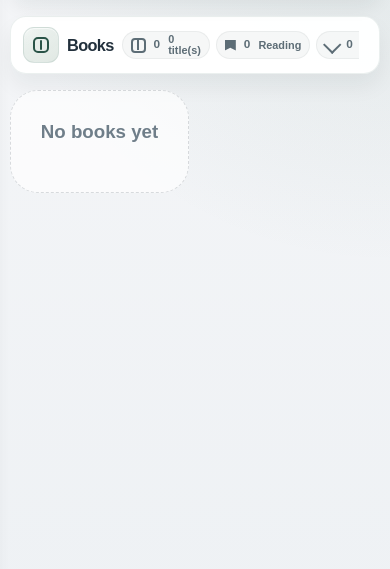
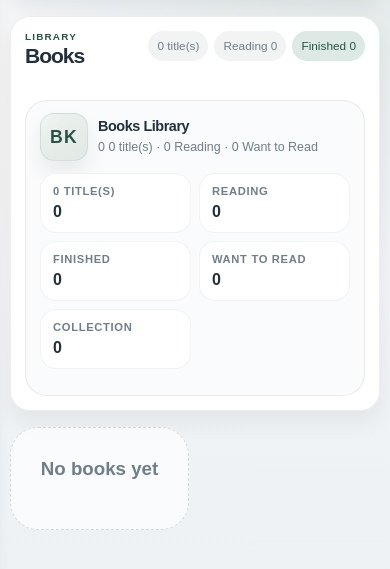
Before and after one commit to ZhehuaZhu/moments-library, a Flask app: page /books in a window 390 px wide. Shown: the part 144-713 px from the top of the page. Run offline with Flask 3, Linux system fonts and the light colour scheme; data that the repository does not hold is empty; some libraries are stand-ins or nearby versions.

Commit message:
界面优化

```diff
--- a/app/static/css/modules/library.css
+++ b/app/static/css/modules/library.css
@@ -60,158 +60,188 @@
     box-shadow: 0 12px 22px rgba(21, 33, 42, 0.06);
 }
 
-.bookshelf-toolbar {
+.bookshelf-header-bar {
     width: 100%;
     min-width: 0;
-    display: grid;
-    grid-template-columns: minmax(0, 1fr) auto auto;
-    align-items: center;
+    display: flex;
+    align-items: center;
+    justify-content: space-between;
     gap: 14px;
 }
 
-.bookshelf-toolbar__title {
+.bookshelf-header-bar__title {
     min-width: 0;
-    display: grid;
-    grid-template-columns: 44px minmax(0, 1fr);
-    gap: 12px;
-    align-items: center;
-}
-
-.bookshelf-toolbar__icon {
-    width: 44px;
-    height: 44px;
-    display: inline-grid;
-    place-items: center;
+}
+
+.bookshelf-header-bar__title .eyebrow {
+    margin-bottom: 4px;
+}
+
+.bookshelf-header-bar__title h1 {
+    margin: 0;
+    font-size: clamp(1.7rem, 2vw, 2.4rem);
+    letter-spacing: -0.05em;
+}
+
+.bookshelf-header-bar__meta {
+    display: flex;
+    align-items: center;
+    justify-content: flex-end;
+    gap: 10px;
+    flex-wrap: wrap;
+}
+
+.bookshelf-header-bar__add {
+    width: 42px;
+    min-height: 42px;
+    padding: 0;
+    border-radius: 15px;
+    font-size: 1.6rem;
+    line-height: 1;
+    box-shadow: none;
+}
+
+.bookshelf-overview {
+    margin-top: 14px;
+    border: 1px solid rgba(34, 48, 60, 0.08);
+    border-radius: 24px;
+    background: rgba(248, 250, 251, 0.72);
+    overflow: hidden;
+}
+
+.bookshelf-overview summary {
+    list-style: none;
+    cursor: pointer;
+}
+
+.bookshelf-overview summary::-webkit-details-marker {
+    display: none;
+}
+
+.bookshelf-overview__summary {
+    display: grid;
+    grid-template-columns: 64px minmax(0, 1fr) auto;
+    gap: 14px;
+    align-items: center;
+    padding: 14px 16px;
+}
+
+.bookshelf-overview__thumb {
+    width: 64px;
+    height: 64px;
+    overflow: hidden;
+    border-radius: 18px;
     border: 1px solid rgba(63, 111, 100, 0.12);
-    border-radius: 14px;
     background:
         radial-gradient(circle at top left, rgba(255, 255, 255, 0.28), transparent 36%),
         linear-gradient(145deg, rgba(236, 242, 239, 0.98), rgba(224, 232, 227, 0.96));
+    box-shadow: 0 12px 20px rgba(21, 33, 42, 0.08);
+}
+
+.bookshelf-overview__thumb img,
+.bookshelf-overview__thumb-fallback {
+    width: 100%;
+    height: 100%;
+    display: grid;
+    place-items: center;
+}
+
+.bookshelf-overview__thumb img {
+    object-fit: cover;
+}
+
+.bookshelf-overview__thumb-fallback {
     color: var(--accent-strong);
-    box-shadow: inset 0 1px 0 rgba(255, 255, 255, 0.6);
-}
-
-.bookshelf-toolbar__icon .nav-link__glyph {
-    width: 18px;
-    height: 18px;
-}
-
-.bookshelf-toolbar__copy {
+    font-size: 1.1rem;
+    font-weight: 800;
+    letter-spacing: 0.08em;
+}
+
+.bookshelf-overview__copy {
     min-width: 0;
-}
-
-.bookshelf-toolbar__copy .eyebrow {
-    margin-bottom: 2px;
-    font-size: 0.66rem;
-    letter-spacing: 0.12em;
-}
-
-.bookshelf-toolbar__copy h1 {
-    margin: 0;
-    font-size: clamp(1.08rem, 1rem + 0.7vw, 1.42rem);
-    letter-spacing: -0.04em;
-}
-
-.bookshelf-toolbar__stats {
-    min-width: 0;
-    display: flex;
-    flex-wrap: wrap;
+    display: grid;
+    gap: 4px;
+}
+
+.bookshelf-overview__copy strong {
+    overflow: hidden;
+    text-overflow: ellipsis;
+    white-space: nowrap;
+    font-size: 0.98rem;
+    letter-spacing: -0.03em;
+}
+
+.bookshelf-overview__copy span {
+    color: var(--muted);
+    font-size: 0.88rem;
+    line-height: 1.5;
+}
+
+.bookshelf-overview__toggle {
+    display: inline-flex;
+    align-items: center;
     justify-content: center;
-    gap: 8px;
-}
-
-.stat-chip--bookshelf {
     min-height: 34px;
-    padding: 0 11px;
+    padding: 0 12px;
     border: 1px solid rgba(34, 48, 60, 0.06);
-    background: rgba(34, 48, 60, 0.04);
-    color: #5d6d76;
-}
-
-.stat-chip--bookshelf::before {
-    content: "";
-    width: 14px;
-    height: 14px;
-    display: inline-block;
-    flex-shrink: 0;
-}
-
-.stat-chip--books-total::before {
-    border: 2px solid currentColor;
-    border-radius: 4px;
-    background: linear-gradient(currentColor, currentColor) center / 2px 10px no-repeat;
-}
-
-.stat-chip--books-reading::before {
-    background: currentColor;
-    clip-path: polygon(0 0, 100% 0, 100% 100%, 50% 76%, 0 100%);
-}
-
-.stat-chip--books-finished::before {
-    width: 7px;
-    height: 12px;
-    border-right: 2px solid currentColor;
-    border-bottom: 2px solid currentColor;
-    transform: rotate(45deg) translateY(-1px);
-    transform-origin: center;
-}
-
-.bookshelf-toolbar__chip-value {
-    font-size: 0.84rem;
-    font-weight: 800;
-    line-height: 1;
-}
-
-.bookshelf-toolbar__chip-label {
+    border-radius: 999px;
+    background: rgba(255, 255, 255, 0.84);
+    color: var(--accent-strong);
+    font-size: 0.8rem;
+    font-weight: 700;
+    white-space: nowrap;
+}
+
+.bookshelf-overview__panel {
+    display: grid;
+    gap: 14px;
+    padding: 0 16px 16px;
+}
+
+.bookshelf-overview__stats {
+    display: grid;
+    grid-template-columns: repeat(auto-fit, minmax(110px, 1fr));
+    gap: 10px;
+}
+
+.bookshelf-overview__stat {
+    display: grid;
+    gap: 6px;
+    padding: 12px 14px;
+    border: 1px solid rgba(34, 48, 60, 0.06);
+    border-radius: 18px;
+    background: rgba(255, 255, 255, 0.84);
+}
+
+.bookshelf-overview__stat span {
+    color: var(--muted);
     font-size: 0.76rem;
     font-weight: 700;
-    line-height: 1;
-}
-
-.bookshelf-toolbar__actions {
-    display: inline-flex;
+    letter-spacing: 0.06em;
+    text-transform: uppercase;
+}
+
+.bookshelf-overview__stat strong {
+    font-size: 1.12rem;
+    letter-spacing: -0.03em;
+}
+
+.bookshelf-overview__insights {
+    display: grid;
     gap: 8px;
-    align-items: center;
-    flex-shrink: 0;
-}
-
-.bookshelf-toolbar__action {
-    position: relative;
-    display: inline-flex;
-    align-items: center;
-    gap: 7px;
-    min-height: 34px;
-    padding: 0 11px;
-    border-radius: 999px;
-    box-shadow: none;
-}
-
-.bookshelf-toolbar__action::before {
-    content: "";
-    width: 15px;
-    height: 15px;
-    display: inline-block;
-    flex-shrink: 0;
-}
-
-.bookshelf-toolbar__action--collection::before {
-    border: 2px solid currentColor;
-    border-radius: 4px;
-    background:
-        linear-gradient(currentColor, currentColor) 2px 1px / 6px 2px no-repeat,
-        linear-gradient(currentColor, currentColor) center / 100% 2px no-repeat;
-}
-
-.bookshelf-toolbar__action--add::before {
-    background:
-        linear-gradient(currentColor, currentColor) center / 13px 2px no-repeat,
-        linear-gradient(currentColor, currentColor) center / 2px 13px no-repeat;
-}
-
-.bookshelf-toolbar__action-label {
-    font-size: 0.76rem;
-    font-weight: 700;
-    line-height: 1;
+}
+
+.bookshelf-overview__insights p {
+    margin: 0;
+    padding: 12px 14px;
+    border-radius: 18px;
+    background: rgba(255, 255, 255, 0.74);
+    color: var(--muted);
+    line-height: 1.55;
+}
+
+.bookshelf-overview__insights strong {
+    color: var(--text);
 }
 
 
--- a/app/static/css/modules/responsive.css
+++ b/app/static/css/modules/responsive.css
@@ -247,84 +247,101 @@
     }
 
     .app-body.books-page .page-header--bookshelf {
+        padding: 16px;
+        border-radius: 24px;
+    }
+
+    .app-body.books-page .bookshelf-header-bar {
+        align-items: flex-start;
+        gap: 12px;
+    }
+
+    .app-body.books-page .bookshelf-header-bar__title .eyebrow {
+        margin-bottom: 2px;
+        font-size: 0.62rem;
+        letter-spacing: 0.12em;
+    }
+
+    .app-body.books-page .bookshelf-header-bar__title h1 {
+        font-size: 1.46rem;
+    }
+
+    .app-body.books-page .bookshelf-header-bar__meta {
+        justify-content: flex-end;
+        gap: 8px;
+    }
+
+    .app-body.books-page .bookshelf-header-bar__meta .stat-chip {
+        min-height: 32px;
+        padding-inline: 10px;
+        font-size: 0.78rem;
+    }
+
+    .app-body.books-page .bookshelf-header-bar__add {
+        width: 38px;
+        min-height: 38px;
+        border-radius: 13px;
+        font-size: 1.35rem;
+    }
+
+    .app-body.books-page .bookshelf-overview {
+        margin-top: 12px;
+        border-radius: 22px;
+    }
+
+    .app-body.books-page .bookshelf-overview__summary {
+        grid-template-columns: 54px minmax(0, 1fr) auto;
+        gap: 12px;
         padding: 12px 14px;
-        border-radius: 22px;
-    }
-
-    .app-body.books-page .bookshelf-toolbar__title {
-        grid-template-columns: 40px minmax(0, 1fr);
-        gap: 10px;
-        flex-shrink: 0;
-    }
-
-    .app-body.books-page .bookshelf-toolbar__icon {
-        width: 40px;
-        height: 40px;
-        border-radius: 12px;
-    }
-
-    .app-body.books-page .bookshelf-toolbar__icon .nav-link__glyph {
-        width: 16px;
-        height: 16px;
-    }
-
-    .app-body.books-page .bookshelf-toolbar {
-        grid-template-columns: auto minmax(0, 1fr) auto;
-        gap: 10px;
-        align-items: center;
-    }
-
-    .app-body.books-page .bookshelf-toolbar__copy .eyebrow {
-        display: none;
-    }
-
-    .app-body.books-page .bookshelf-toolbar__copy h1 {
-        font-size: 1.16rem;
-    }
-
-    .app-body.books-page .bookshelf-toolbar__stats {
-        min-width: 0;
-        flex-wrap: nowrap;
-        justify-content: flex-start;
+    }
+
+    .app-body.books-page .bookshelf-overview__thumb {
+        width: 54px;
+        height: 54px;
+        border-radius: 16px;
+    }
+
+    .app-body.books-page .bookshelf-overview__copy strong {
+        font-size: 0.94rem;
+    }
+
+    .app-body.books-page .bookshelf-overview__copy span {
+        font-size: 0.82rem;
+    }
+
+    .app-body.books-page .bookshelf-overview__toggle {
+        min-height: 32px;
+        padding: 0 10px;
+        font-size: 0.76rem;
+    }
+
+    .app-body.books-page .bookshelf-overview__panel {
+        gap: 12px;
+        padding: 0 14px 14px;
+    }
+
+    .app-body.books-page .bookshelf-overview__stats {
+        grid-template-columns: repeat(2, minmax(0, 1fr));
         gap: 8px;
-        overflow-x: auto;
-        scrollbar-width: none;
-    }
-
-    .app-body.books-page .bookshelf-toolbar__stats::-webkit-scrollbar {
-        display: none;
-    }
-
-    .app-body.books-page .stat-chip--bookshelf {
-        min-height: 30px;
-        padding: 0 9px;
-    }
-
-    .app-body.books-page .bookshelf-toolbar__chip-value {
-        font-size: 0.78rem;
-    }
-
-    .app-body.books-page .bookshelf-toolbar__chip-label {
-        font-size: 0.72rem;
-    }
-
-    .app-body.books-page .bookshelf-toolbar__action {
-        width: 34px;
-        min-height: 34px;
-        padding: 0;
-        border-radius: 12px;
-        font-size: 0;
-        box-shadow: none;
-        flex-shrink: 0;
-    }
-
-    .app-body.books-page .bookshelf-toolbar__action::before {
-        width: 14px;
-        height: 14px;
-    }
-
-    .app-body.books-page .bookshelf-toolbar__action-label {
-        display: none;
+    }
+
+    .app-body.books-page .bookshelf-overview__stat {
+        padding: 11px 12px;
+        border-radius: 16px;
+    }
+
+    .app-body.books-page .bookshelf-overview__stat span {
+        font-size: 0.7rem;
+    }
+
+    .app-body.books-page .bookshelf-overview__stat strong {
+        font-size: 1rem;
+    }
+
+    .app-body.books-page .bookshelf-overview__insights p {
+        padding: 11px 12px;
+        border-radius: 16px;
+        font-size: 0.82rem;
     }
 
     .sidebar {
@@ -1475,57 +1492,65 @@
 }
 
 @media (max-width: 480px) {
-    .app-body.books-page .bookshelf-toolbar__action {
-        width: 32px;
-        height: 32px;
-        min-height: 32px;
-        border-radius: 11px;
-    }
-
     .app-body.books-page .page-header--bookshelf {
-        padding: 10px 12px;
-        border-radius: 16px;
-    }
-
-    .app-body.books-page .bookshelf-toolbar__title {
-        grid-template-columns: 36px minmax(0, 1fr);
-        gap: 8px;
-    }
-
-    .app-body.books-page .bookshelf-toolbar__icon {
-        width: 36px;
-        height: 36px;
-        border-radius: 11px;
-    }
-
-    .app-body.books-page .bookshelf-toolbar {
-        gap: 8px;
-    }
-
-    .app-body.books-page .bookshelf-toolbar__copy h1 {
-        font-size: 1.02rem;
-    }
-
-    .app-body.books-page .bookshelf-toolbar__stats {
+        padding: 14px;
+        border-radius: 20px;
+    }
+
+    .app-body.books-page .bookshelf-header-bar {
+        gap: 10px;
+    }
+
+    .app-body.books-page .bookshelf-header-bar__title h1 {
+        font-size: 1.32rem;
+    }
+
+    .app-body.books-page .bookshelf-header-bar__meta {
         gap: 6px;
     }
 
-    .app-body.books-page .stat-chip--bookshelf {
-        min-height: 28px;
-        padding: 0 8px;
-    }
-
-    .app-body.books-page .stat-chip--bookshelf::before {
-        width: 11px;
-        height: 11px;
-    }
-
-    .app-body.books-page .bookshelf-toolbar__chip-value {
+    .app-body.books-page .bookshelf-header-bar__meta .stat-chip {
+        min-height: 30px;
+        padding-inline: 9px;
         font-size: 0.74rem;
     }
 
-    .app-body.books-page .bookshelf-toolbar__chip-label {
-        font-size: 0.68rem;
+    .app-body.books-page .bookshelf-header-bar__add {
+        width: 34px;
+        min-height: 34px;
+        border-radius: 12px;
+        font-size: 1.2rem;
+    }
+
+    .app-body.books-page .bookshelf-overview__summary {
+        grid-template-columns: 48px minmax(0, 1fr);
+        gap: 10px;
+    }
+
+    .app-body.books-page .bookshelf-overview__thumb {
+        width: 48px;
+        height: 48px;
+        border-radius: 14px;
+    }
+
+    .app-body.books-page .bookshelf-overview__toggle {
+        display: none;
+    }
+
+    .app-body.books-page .bookshelf-overview__copy strong {
+        font-size: 0.9rem;
+    }
+
+    .app-body.books-page .bookshelf-overview__copy span {
+        font-size: 0.78rem;
+    }
+
+    .app-body.books-page .bookshelf-overview__stats {
+        grid-template-columns: 1fr 1fr;
+    }
+
+    .app-body.books-page .bookshelf-overview__insights p {
+        font-size: 0.78rem;
     }
 }
 
--- a/app/templates/books.html
+++ b/app/templates/books.html
@@ -3,59 +3,99 @@
 
 {% block content %}
 <section class="page-header page-header--shelf page-header--bookshelf">
-    <div class="bookshelf-toolbar">
-        <div class="bookshelf-toolbar__title">
-            <span class="bookshelf-toolbar__icon" aria-hidden="true">
-                <span class="nav-link__glyph nav-link__glyph--books"></span>
-            </span>
-            <div class="bookshelf-toolbar__copy">
-                <p class="eyebrow">{{ t('common.library') }}</p>
-                <h1>{{ module_labels.books }}</h1>
-            </div>
+    <div class="bookshelf-header-bar">
+        <div class="bookshelf-header-bar__title">
+            <p class="eyebrow">{{ t('common.library') }}</p>
+            <h1>{{ module_labels.books }}</h1>
         </div>
-
-        <div class="bookshelf-toolbar__stats">
-            <span class="stat-chip stat-chip--bookshelf stat-chip--books-total" aria-label="{{ t('counts.titles', count=result_count) }}">
-                <span class="bookshelf-toolbar__chip-value">{{ result_count }}</span>
-                <span class="bookshelf-toolbar__chip-label">{{ t('counts.titles', count=result_count) }}</span>
-            </span>
-            <span class="stat-chip stat-chip--bookshelf stat-chip--books-reading" aria-label="{{ t('book_status.reading') }} {{ reading_count }}">
-                <span class="bookshelf-toolbar__chip-value">{{ reading_count }}</span>
-                <span class="bookshelf-toolbar__chip-label">{{ t('book_status.reading') }}</span>
-            </span>
-            <span class="stat-chip stat-chip--accent stat-chip--bookshelf stat-chip--books-finished" aria-label="{{ t('book_status.finished') }} {{ finished_count }}">
-                <span class="bookshelf-toolbar__chip-value">{{ finished_count }}</span>
-                <span class="bookshelf-toolbar__chip-label">{{ t('book_status.finished') }}</span>
-            </span>
-        </div>
-
-        {% if can_manage %}
-            <div class="bookshelf-toolbar__actions">
+        <div class="bookshelf-header-bar__meta">
+            <span class="stat-chip">{{ t('counts.titles', count=result_count) }}</span>
+            <span class="stat-chip">{{ t('book_status.reading') }} {{ reading_count }}</span>
+            <span class="stat-chip stat-chip--accent">{{ t('book_status.finished') }} {{ finished_count }}</span>
+            {% if can_manage %}
                 <button
                     type="button"
-                    class="button button--subtle button--compact bookshelf-toolbar__action bookshelf-toolbar__action--collection"
-                    data-open-folder-panel="create"
-                    aria-haspopup="dialog"
-                    aria-controls="folder-create-panel"
-                    aria-expanded="false"
-                    aria-label="{{ t('books.new_collection') }}"
-                >
-                    <span class="bookshelf-toolbar__action-label">{{ t('books.new_collection') }}</span>
-                </button>
-                <button
-                    type="button"
-                    class="button button--ghost button--compact bookshelf-toolbar__action bookshelf-toolbar__action--add"
+                    class="button button--ghost button--compact bookshelf-header-bar__add"
                     data-open-folder-panel="book-create"
                     aria-haspopup="dialog"
                     aria-controls="book-create-panel"
                     aria-expanded="false"
                     aria-label="{{ t('books.add_book') }}"
                 >
-                    <span class="bookshelf-toolbar__action-label">{{ t('books.add_book') }}</span>
+                    +
                 </button>
+            {% endif %}
+        </div>
+    </div>
+
+    <details class="bookshelf-overview" {% if result_count <= 2 %}open{% endif %}>
+        <summary class="bookshelf-overview__summary">
+            <div class="bookshelf-overview__thumb">
+                {% if snapshot_book and snapshot_book.cover_relative_path %}
+                    <img src="{{ url_for('static', filename=snapshot_book.cover_relative_path) }}" alt="{{ snapshot_book.title }} cover">
+                {% elif snapshot_book %}
+                    <div class="bookshelf-overview__thumb-fallback">{{ snapshot_book.cover_seed }}</div>
+                {% else %}
+                    <div class="bookshelf-overview__thumb-fallback">BK</div>
+                {% endif %}
             </div>
-        {% endif %}
-    </div>
+            <div class="bookshelf-overview__copy">
+                <strong>{{ module_labels.books }} {{ t('common.library') }}</strong>
+                <span>
+                    {{ result_count }} {{ t('counts.titles', count=result_count) }} ·
+                    {{ reading_count }} {{ t('book_status.reading') }} ·
+                    {{ want_to_read_count }} {{ t('book_status.want_to_read') }}
+                </span>
+            </div>
+            <span class="bookshelf-overview__toggle">{{ t('common.details') }}</span>
+        </summary>
+
+        <div class="bookshelf-overview__panel">
+            <div class="bookshelf-overview__stats">
+                <article class="bookshelf-overview__stat">
+                    <span>{{ t('counts.titles', count=result_count) }}</span>
+                    <strong>{{ result_count }}</strong>
+                </article>
+                <article class="bookshelf-overview__stat">
+                    <span>{{ t('book_status.reading') }}</span>
+                    <strong>{{ reading_count }}</strong>
+                </article>
+                <article class="bookshelf-overview__stat">
+                    <span>{{ t('book_status.finished') }}</span>
+                    <strong>{{ finished_count }}</strong>
+                </article>
+                <article class="bookshelf-overview__stat">
+                    <span>{{ t('book_status.want_to_read') }}</span>
+                    <strong>{{ want_to_read_count }}</strong>
+                </article>
+                <article class="bookshelf-overview__stat">
+                    <span>{{ t('common.collection') }}</span>
+                    <strong>{{ collection_count }}</strong>
+                </article>
+            </div>
+
+            <div class="bookshelf-overview__insights">
+                {% if latest_read_book %}
+                    <p>
+                        <strong>{{ t('common.read') }}</strong>
+                        {{ latest_read_book.title }} · {{ latest_read_book.last_read_at|datetimeformat }}
+                    </p>
+                {% endif %}
+                {% if latest_finished_book %}
+                    <p>
+                        <strong>{{ t('common.finished') }}</strong>
+                        {{ latest_finished_book.title }} · {{ latest_finished_book.finished_at|dateformat }}
+                    </p>
+                {% endif %}
+                {% if latest_added_book %}
+                    <p>
+                        <strong>{{ t('common.imported') }}</strong>
+                        {{ latest_added_book.title }} · {{ latest_added_book.created_at|datetimeformat }}
+                    </p>
+                {% endif %}
+            </div>
+        </div>
+    </details>
 </section>
 
 {% if can_manage %}
```
Also changed, not shown: app/blueprints/library.py (+27 -0 lines).
